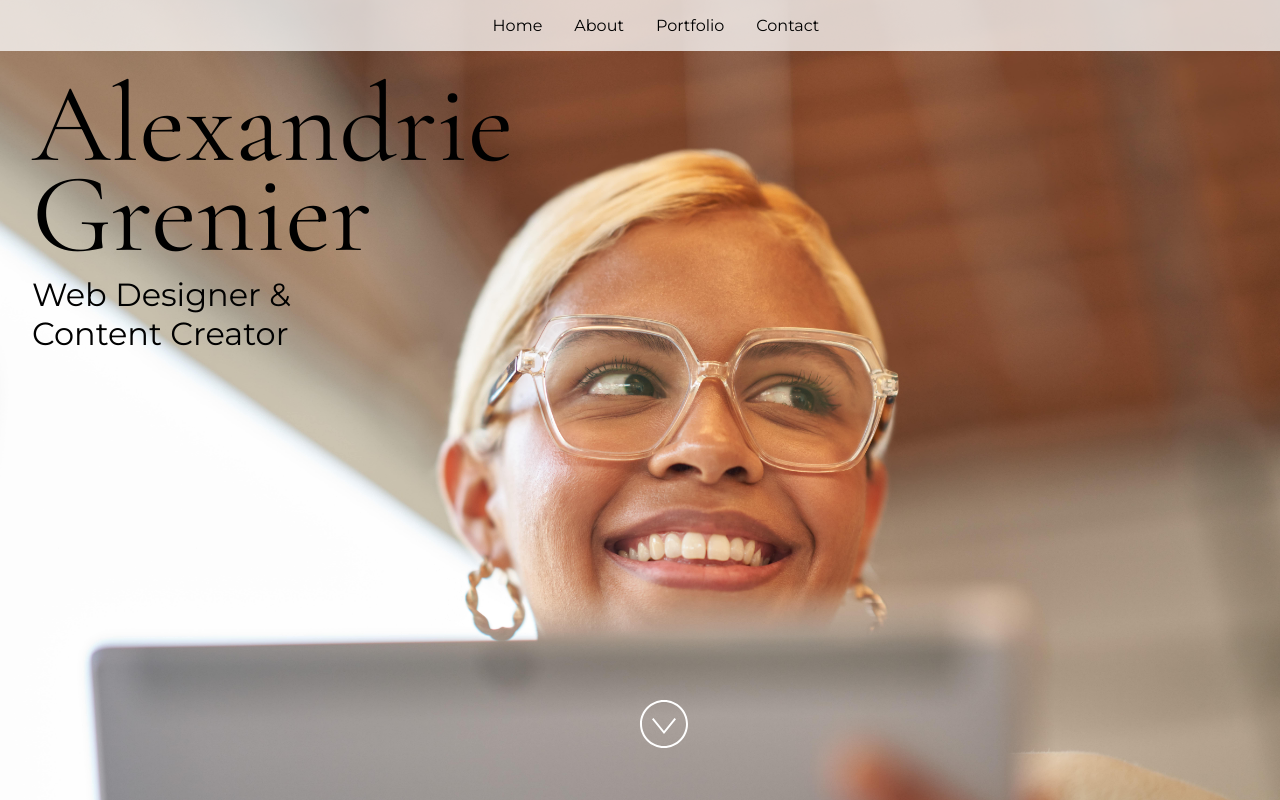
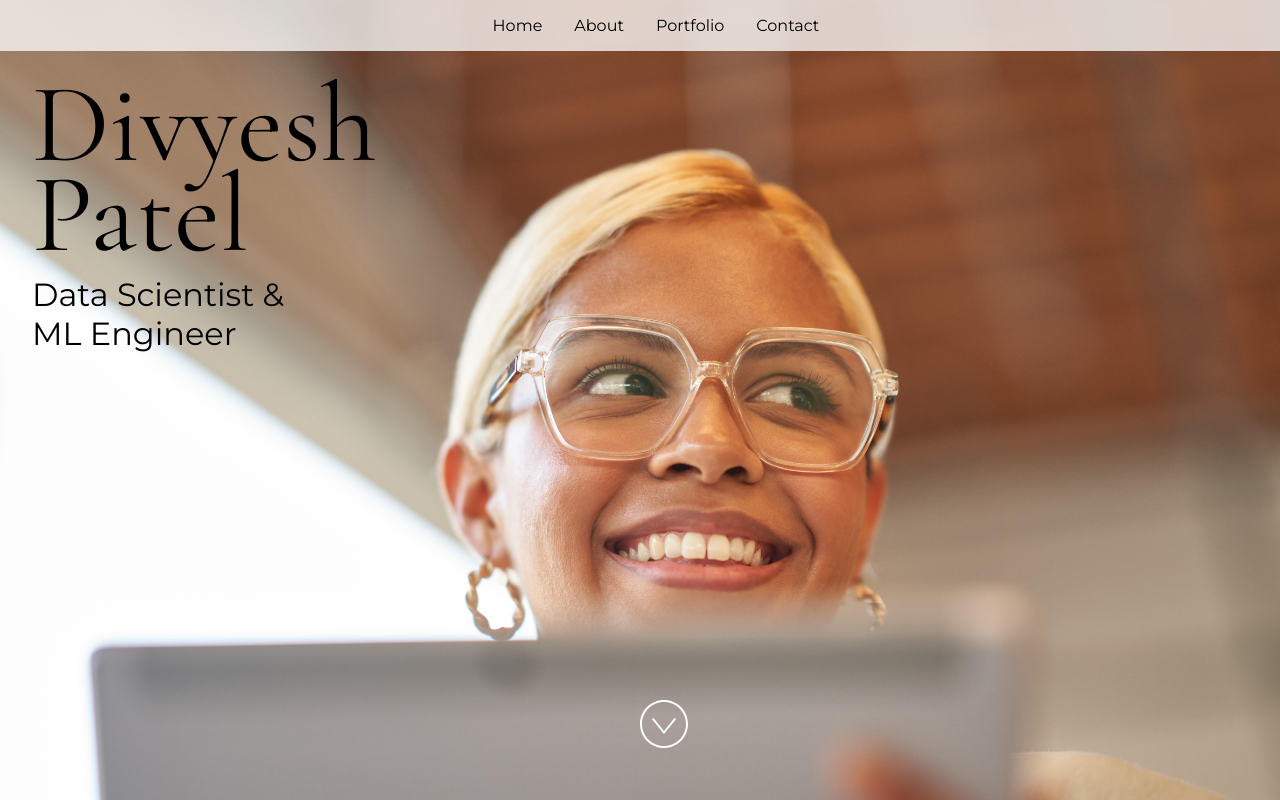
Before and after one commit to Divyesh230902/divyesh_portfolio, a React (Vite) app: page / in a window 1280 px wide. Built offline with nearby package versions, Linux system fonts and the light colour scheme.

Commit message:
Home Changed

```diff
--- a/src/Components/Home.jsx
+++ b/src/Components/Home.jsx
@@ -29,8 +29,10 @@ const Home = ({ name, title }) => {
     <section id="home" className="min-height">
       <img className="background" src={image} alt="" />
       <div style={{ position: "absolute", top: "5rem", left: "2rem", width: "17rem" }}>
-        <h1>{name}</h1>
-        <h2>{title}</h2>
+        {/* <h1>{name}</h1>
+        <h2>{title}</h2> */}
+        <h1>Divyesh Patel</h1>
+        <h2>Data Scientist & ML Engineer</h2>
       </div>
       <div style={{ position: "absolute", bottom: "3rem", left: "50%" }}>
         <img src={arrowSvg} style={{ height: "3rem", width: "3rem" }} alt={imageAltText} />
```
